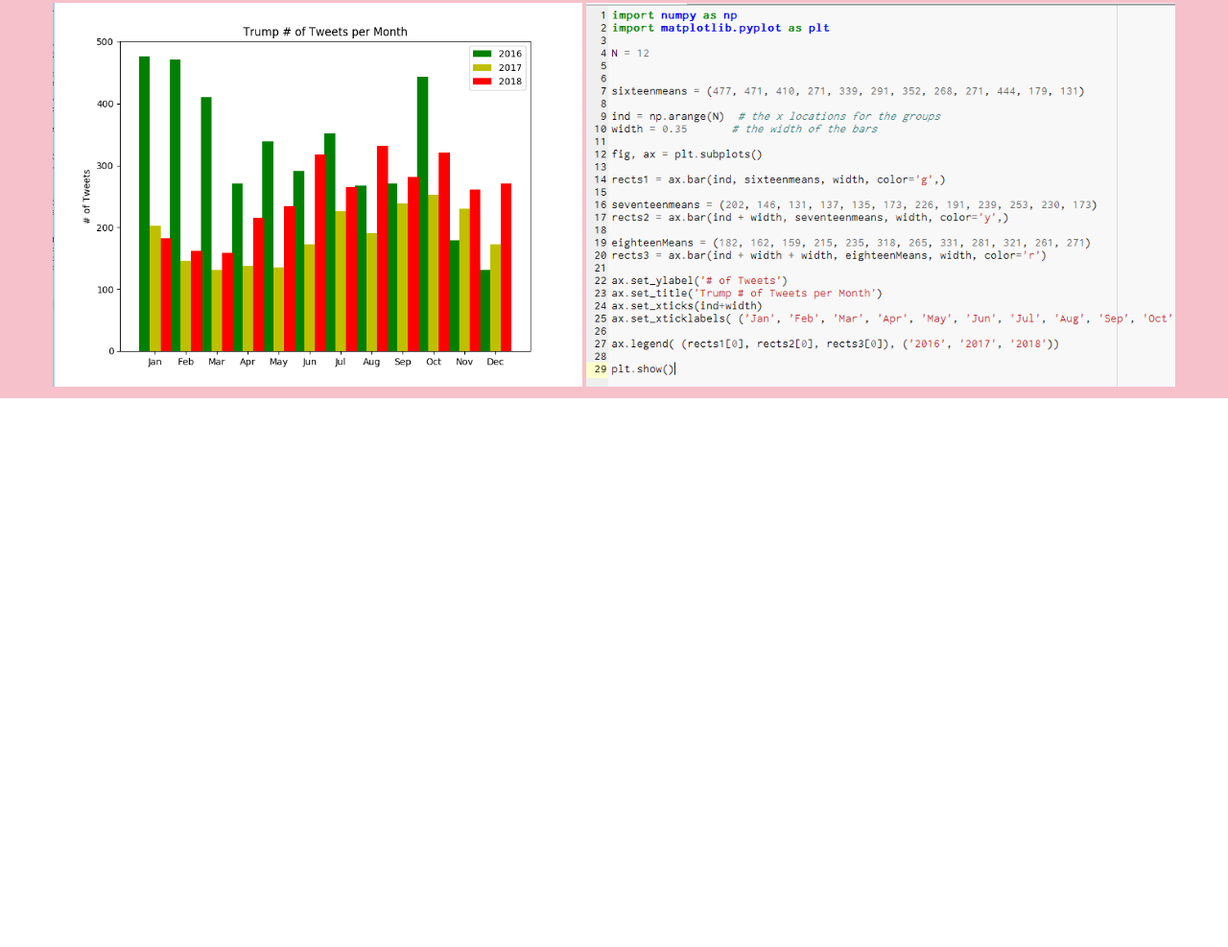
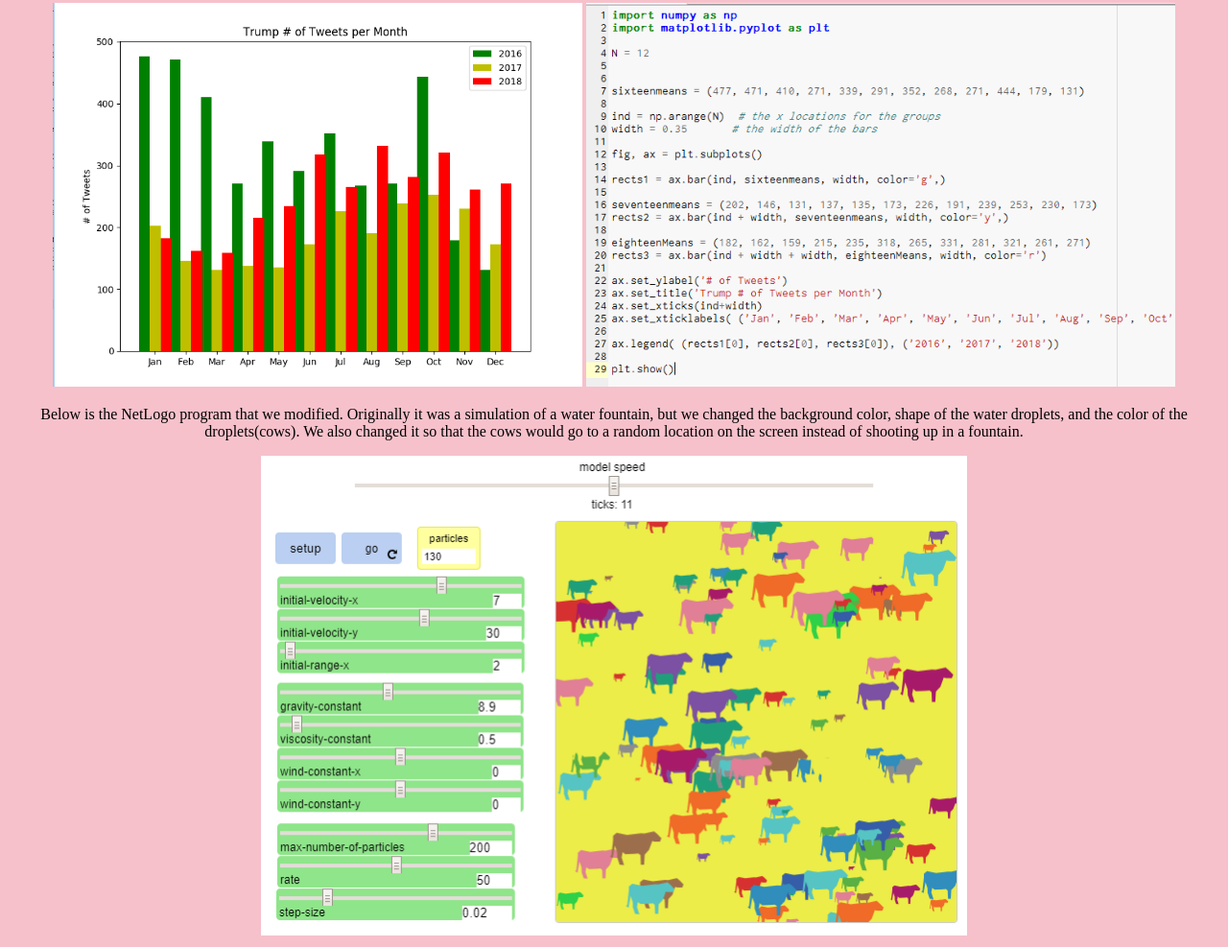
Before and after one commit to casszublin/csp2018-new, a plain HTML site: page portfolio.html in a window 1280 px wide. Shown: the part 4484-5471 px from the top of the page at 96% size. Before the commit the page ends 4899 px from the top, so only its background shows below. Drawn offline with Linux system fonts and the light colour scheme.

Commit message:
Update portfolio.html

```diff
--- a/portfolio.html
+++ b/portfolio.html
@@ -53,6 +53,11 @@ body {
 <img src="images/trump graph pic.PNG" height="400">
 <img src="images/trump graph code.PNG" height="400">
 
+<p>Below is the NetLogo program that we modified. Originally it was a simulation of a water fountain, but we changed the background color, shape of the water droplets, and the color of the droplets(cows). We also changed it so that the cows would go to a random location on the screen instead of shooting up in a fountain.</p>
+<a href="images/fountain.nlogo" download>
+<img src="images/cow-fountain.PNG" height="500">
+</a>
+
 </center>
 
 </html>
```
